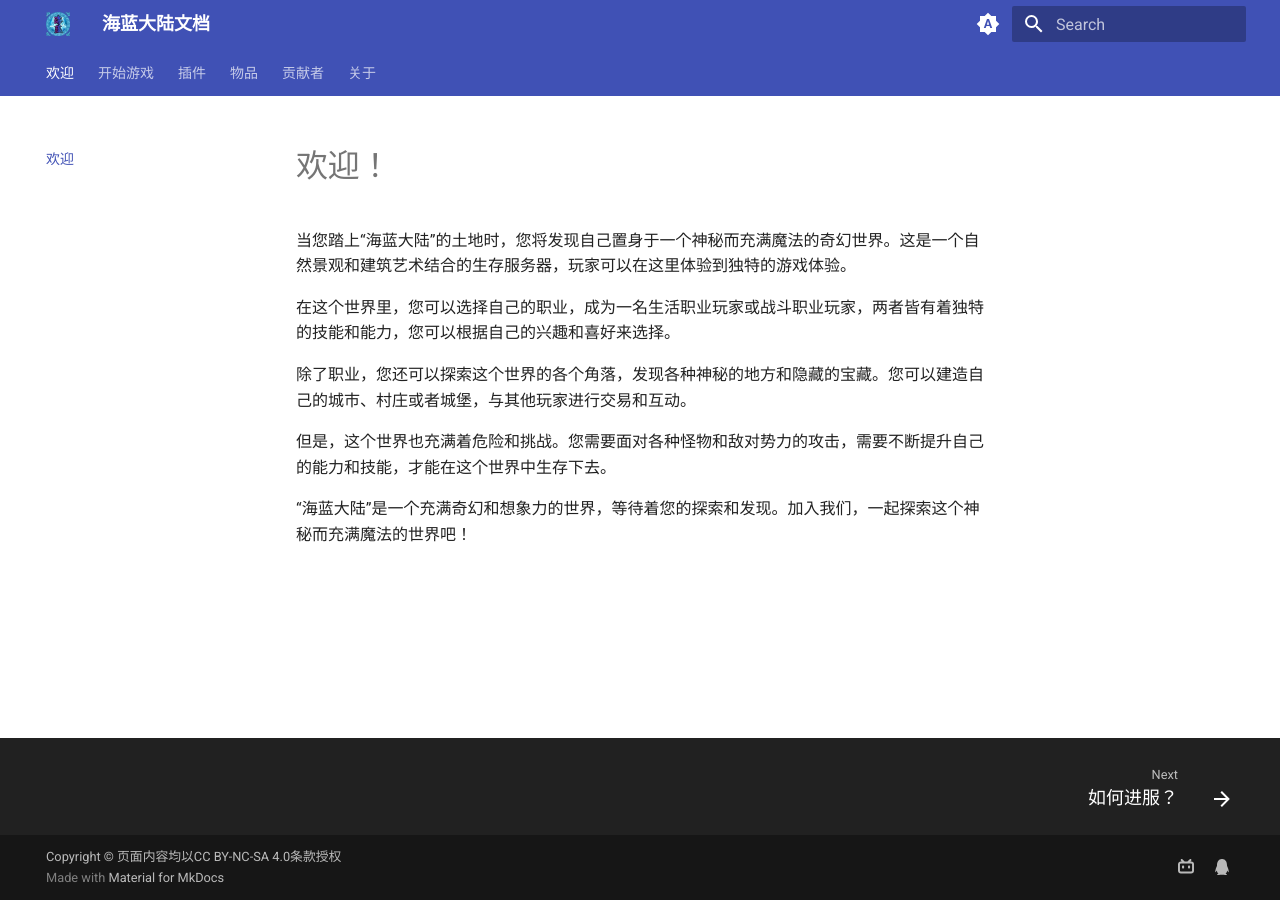
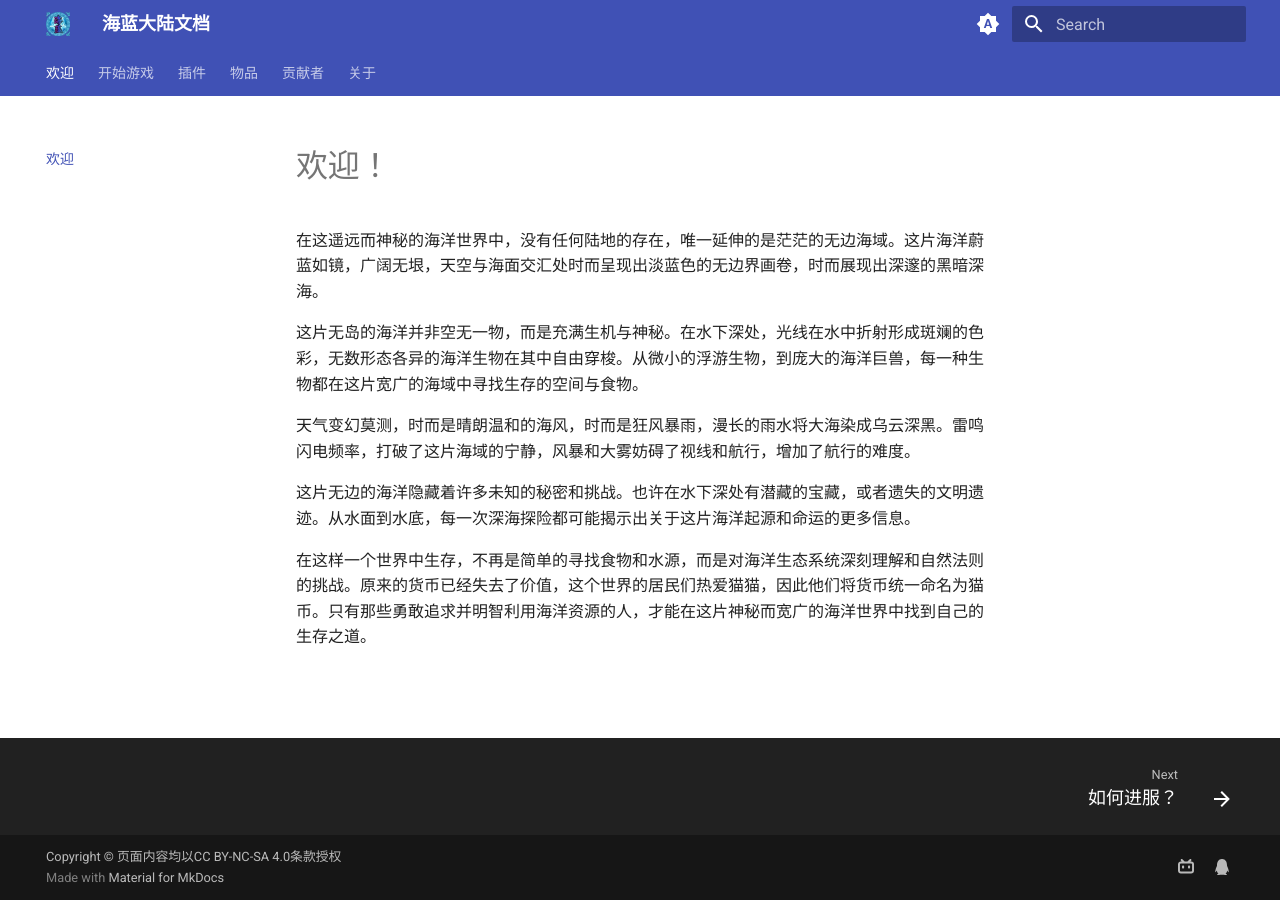
Before and after one commit to pikaqiu1254/docs, an MkDocs documentation site: the page built from docs/index.md, in a window 1280 px wide. Built offline with MkDocs 1.6.1 and Material for MkDocs 9.7.7, drawn with Linux system fonts in a browser that asks for light colours.

Commit message:
更新欢迎页面消息

```diff
--- a/docs/index.md
+++ b/docs/index.md
@@ -1,11 +1,20 @@
+<!--
+ * @Author: LinRan me@ranawa.com
+ * @Date: 2024-05-03 10:24:28
+ * @LastEditors: LinRan me@ranawa.com
+ * @LastEditTime: 2024-06-20 21:54:26
+ * @FilePath: \docs\docs\index.md
+ *
+ * Copyright (c) 2024 by $LinRan, All Rights Reserved.
+-->
 # 欢迎！
 
-当您踏上“海蓝大陆”的土地时，您将发现自己置身于一个神秘而充满魔法的奇幻世界。这是一个自然景观和建筑艺术结合的生存服务器，玩家可以在这里体验到独特的游戏体验。
+在这遥远而神秘的海洋世界中，没有任何陆地的存在，唯一延伸的是茫茫的无边海域。这片海洋蔚蓝如镜，广阔无垠，天空与海面交汇处时而呈现出淡蓝色的无边界画卷，时而展现出深邃的黑暗深海。
 
-在这个世界里，您可以选择自己的职业，成为一名生活职业玩家或战斗职业玩家，两者皆有着独特的技能和能力，您可以根据自己的兴趣和喜好来选择。
+这片无岛的海洋并非空无一物，而是充满生机与神秘。在水下深处，光线在水中折射形成斑斓的色彩，无数形态各异的海洋生物在其中自由穿梭。从微小的浮游生物，到庞大的海洋巨兽，每一种生物都在这片宽广的海域中寻找生存的空间与食物。
 
-除了职业，您还可以探索这个世界的各个角落，发现各种神秘的地方和隐藏的宝藏。您可以建造自己的城市、村庄或者城堡，与其他玩家进行交易和互动。
+天气变幻莫测，时而是晴朗温和的海风，时而是狂风暴雨，漫长的雨水将大海染成乌云深黑。雷鸣闪电频率，打破了这片海域的宁静，风暴和大雾妨碍了视线和航行，增加了航行的难度。
 
-但是，这个世界也充满着危险和挑战。您需要面对各种怪物和敌对势力的攻击，需要不断提升自己的能力和技能，才能在这个世界中生存下去。
+这片无边的海洋隐藏着许多未知的秘密和挑战。也许在水下深处有潜藏的宝藏，或者遗失的文明遗迹。从水面到水底，每一次深海探险都可能揭示出关于这片海洋起源和命运的更多信息。
 
-“海蓝大陆”是一个充满奇幻和想象力的世界，等待着您的探索和发现。加入我们，一起探索这个神秘而充满魔法的世界吧！
+在这样一个世界中生存，不再是简单的寻找食物和水源，而是对海洋生态系统深刻理解和自然法则的挑战。原来的货币已经失去了价值，这个世界的居民们热爱猫猫，因此他们将货币统一命名为猫币。只有那些勇敢追求并明智利用海洋资源的人，才能在这片神秘而宽广的海洋世界中找到自己的生存之道。
```
